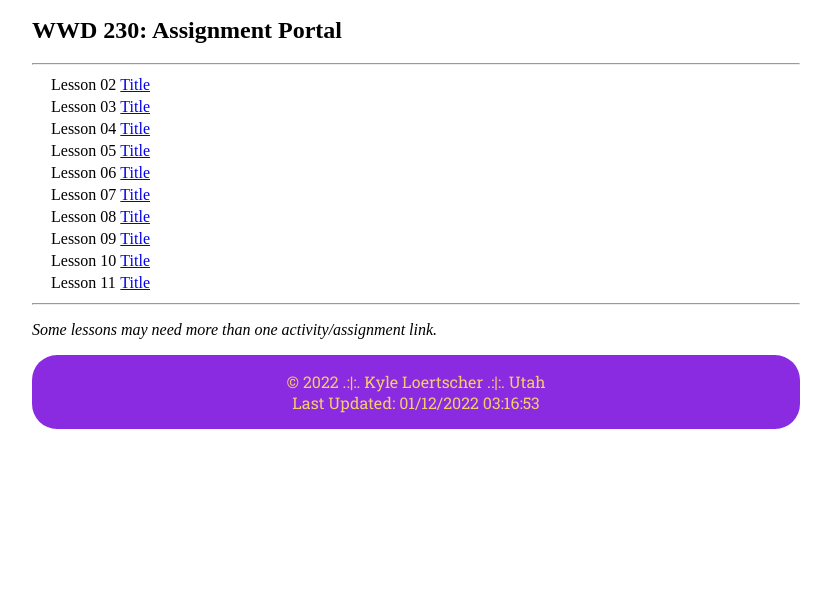
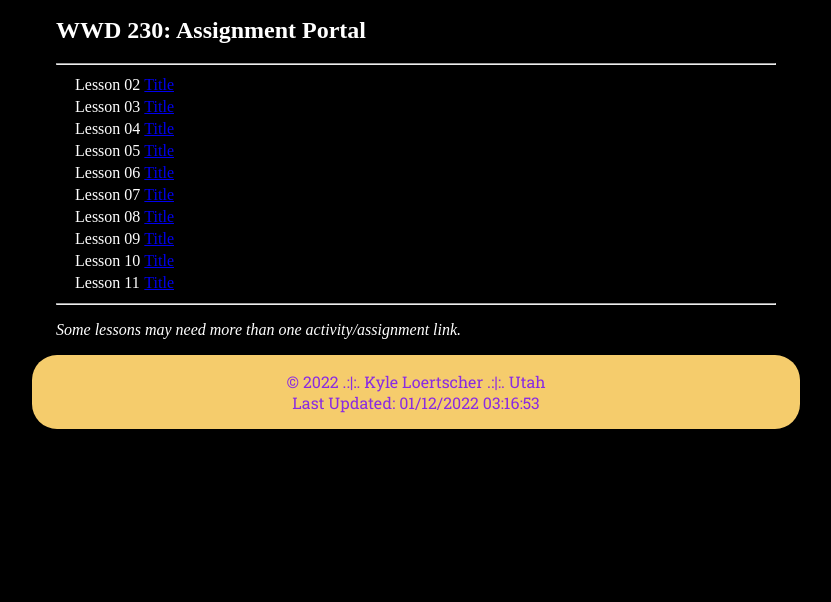
Before and after one commit to tarthron1/wdd230, a plain HTML site: page index.html in a window 1280 px wide. Shown: the part 198-800 px from the top of the page, without its empty margins (224-1055 px from the left). Drawn offline with Linux system fonts and the light colour scheme.

Commit message:
black background theme

```diff
--- a/css/css.css
+++ b/css/css.css
@@ -1,7 +1,7 @@
 header,
 footer {
   display: flex;
-  background-color: #8a2be2;
+  background-color: #F5CC6C;
   padding: 1em;
   text-align: center;
   margin-top: 1em;
@@ -21,7 +21,7 @@ header h1 {
 header,
 footer {
   font-family: "Roboto Slab", serif;
-  color: #F5CC6C;
+  color: #8a2be2;
   ;
 }
 
@@ -29,6 +29,8 @@ body {
   align-self: center;
   width: 60%;
   margin: auto;
+  background-color: black;
+  color: white;
 }
 
 footer {
@@ -41,9 +43,10 @@ p {
   font-style: italic;
 }
 
-#lastUpdated {
-  color: #F5CC6C;
-}
+main {
+    padding-left: 1.5em;
+    padding-right: 1.5em;}
+
 
 table {
   padding-left: 1em;
```
